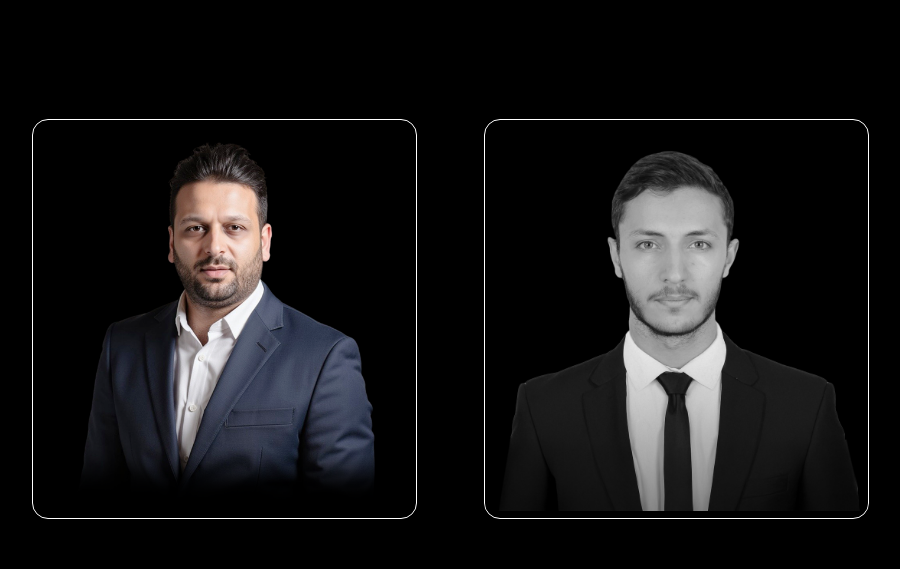
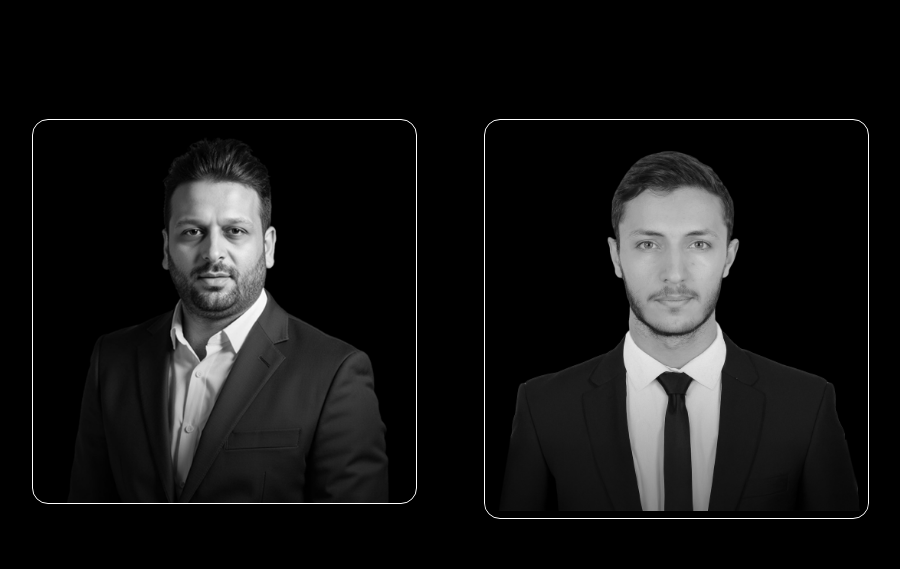
Before and after one commit to BahaaElBehery/rafeka-agency, a React (Vite) app: page /about-us in a window 1280 px wide. Shown: the part 2601-3170 px from the top of the page, without its empty margins (168-1068 px from the left). Built offline with nearby package versions, Linux system fonts and the light colour scheme.

Commit message:
__ Omar Ghalib Changed

```diff
--- a/src/components/AboutUs/OutTeam.jsx
+++ b/src/components/AboutUs/OutTeam.jsx
@@ -15,7 +15,7 @@ const OutTeam = () => {
 
       <div className="w-9/12 max-sm:w-11/12 mx-auto grid grid-cols-2 max-lg:grid-cols-1 gap-6 max-sm:gap-0 mt-20 *:w-[90%] *:max-sm:w-full">
         <img
-          src="/111.png"
+          src="/Omar-Ghalib.png"
           alt=""
           className="border rounded-2xl mt-10 h-auto md:max-h-[400px] object-contain"
         />
--- a/src/components/Homepage/VideoCo.jsx
+++ b/src/components/Homepage/VideoCo.jsx
@@ -44,7 +44,7 @@ const VideoCo = () => {
           src="/New folder/VideoCo.mp4"
           className="w-full h-full cursor-pointer rounded-2xl"
           onClick={togglePlayPause}
-          poster="/public/فيديو.png"
+          poster="/فيديو.png"
         />
 
         {shouldShowButton && (
```
Also changed, not shown: public/Omar-Ghalib.png (added).
